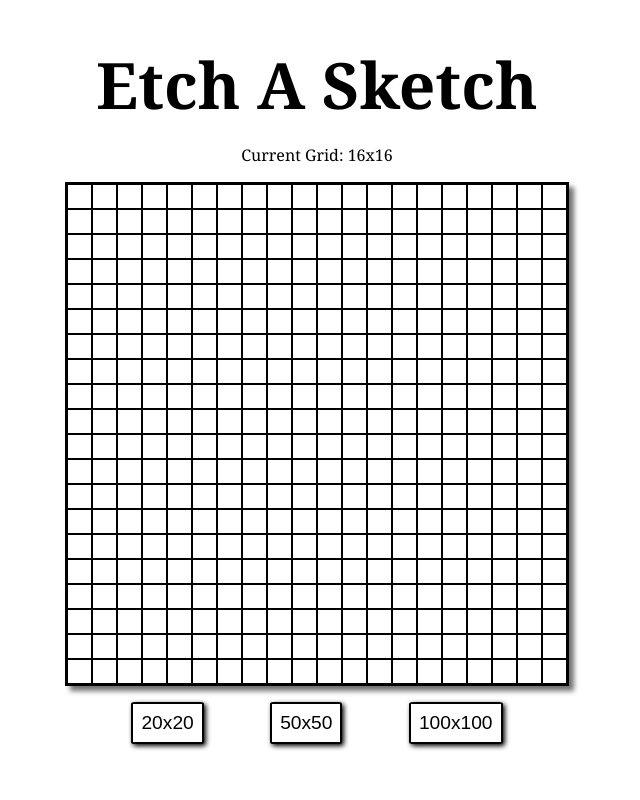
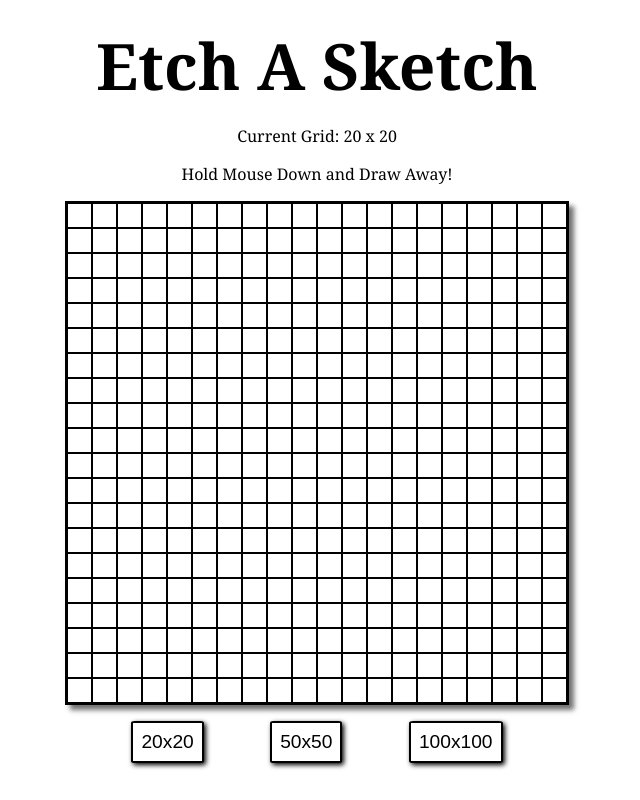
Before and after one commit to Mosin03/Etch-a-Sketch, a plain HTML site: page index.html in a window 1280 px wide. Both pictures are taken after a click on the button "20x20". Shown: the whole page, without its empty margins (323-963 px from the left). Drawn offline with Linux system fonts and the light colour scheme.

Commit message:
Aesthetic changes, and fixed bugs

```diff
--- a/index.html
+++ b/index.html
@@ -14,7 +14,8 @@
   <div class="bodyContainer">
 
     <h1>Etch A Sketch</h1>
-    <p>Current Grid: 16x16</p>
+    <p id="currentGrid">Current Grid: 16x16</p>
+    <p>Hold Mouse Down and Draw Away!</p>
 
     <div class="container"></div>
 
--- a/index.js
+++ b/index.js
@@ -3,6 +3,7 @@ const style = getComputedStyle(container);
 containerHeight = parseFloat(style.height);
 containerWidth = parseFloat(style.width);
 const buttons = document.querySelectorAll("button");
+const currentGrid = document.querySelector("#currentGrid");
 let mouseDown = false;
 
 
@@ -32,6 +33,7 @@ function remakeGrid(e){
   e.addEventListener("click", ()=>{
     container.innerHTML = "";
     let gridSize = parseFloat(e.textContent);
+    currentGrid.textContent =  `Current Grid: ${gridSize} x ${gridSize}`;
     makeGrid(gridSize);
   })
 }
--- a/styles.css
+++ b/styles.css
@@ -37,7 +37,8 @@ button{
 }
 
 button:hover{
-  font-size: 2rem;
+  color:white;
+  background-color: black;
 }
 
 .container{
```
